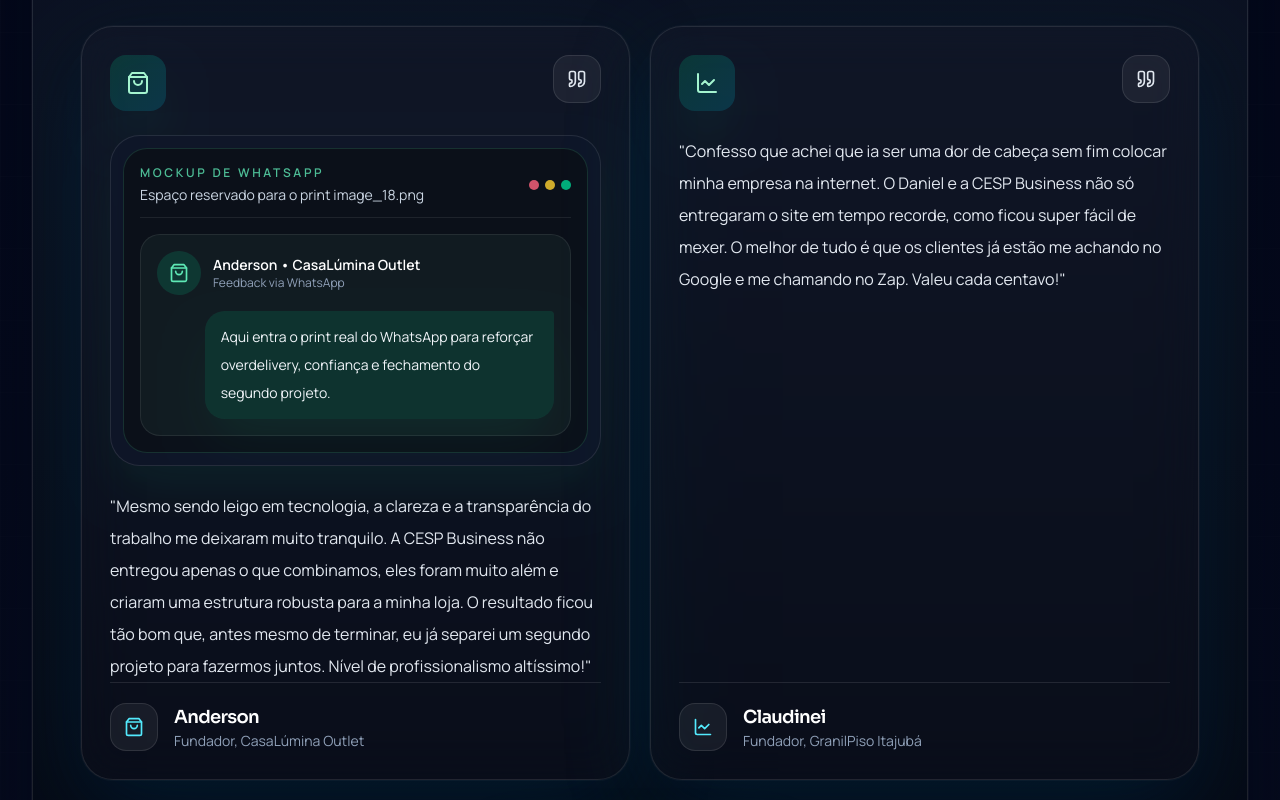
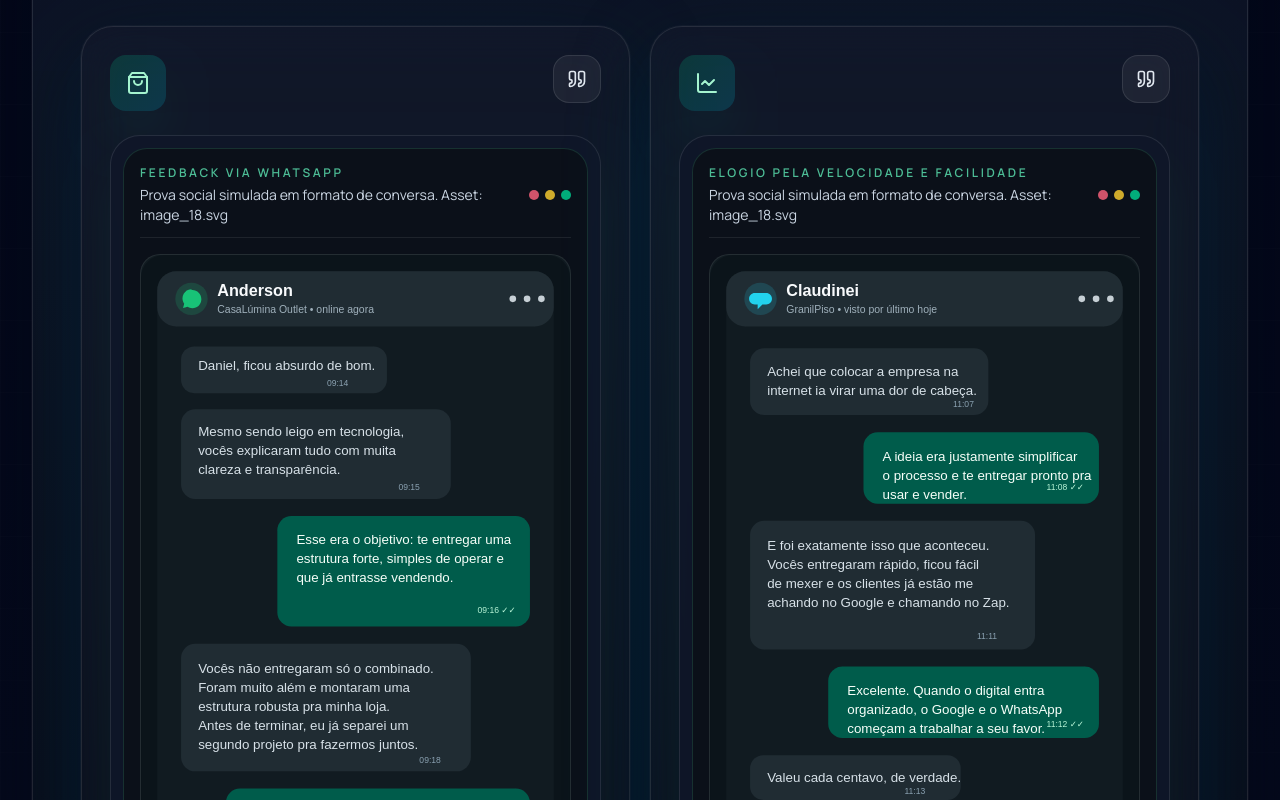
Before and after one commit to DANIELARANTESZDF/cesp-business, a React (Vite) app: page / in a window 1280 px wide. Shown: the part 4360-5160 px from the top of the page. Built offline with nearby package versions, Linux system fonts and the light colour scheme.

Commit message:
Add WhatsApp proof images for testimonials

```diff
--- a/SRC/components/TestimonialsSection.jsx
+++ b/SRC/components/TestimonialsSection.jsx
@@ -1,5 +1,4 @@
 import { motion } from 'framer-motion'
-import { ShoppingBag } from 'lucide-react'
 
 import {
   reveal,
@@ -10,17 +9,17 @@
 import { CtaButton } from './ui/CtaButton'
 import { SectionIntro } from './ui/SectionIntro'
 
-function WhatsappProofMockup() {
+function WhatsappProofImage({ imageSrc, imageAlt, label }) {
   return (
     <div className="overflow-hidden rounded-[30px] border border-white/10 bg-[#0f172a]/80 p-3 shadow-2xl shadow-emerald-500/10">
       <div className="rounded-[24px] border border-emerald-300/15 bg-[#0b1019] p-4">
         <div className="flex items-center justify-between border-b border-white/8 pb-3">
           <div>
             <p className="text-xs font-semibold uppercase tracking-[0.22em] text-emerald-300/80">
-              Mockup de WhatsApp
+              {label}
             </p>
             <p className="mt-1 text-sm text-slate-300">
-              Espaço reservado para o print {whatsappProofAssetName}
+              Prova social simulada em formato de conversa. Asset: {whatsappProofAssetName}
             </p>
           </div>
           <div className="flex items-center gap-1.5">
@@ -30,21 +29,12 @@
           </div>
         </div>
 
-        <div className="mt-4 rounded-[20px] border border-white/8 bg-[#111b21] p-4">
-          <div className="flex items-center gap-3">
-            <div className="flex h-11 w-11 items-center justify-center rounded-full bg-emerald-400/15 text-emerald-300">
-              <ShoppingBag className="h-5 w-5" />
-            </div>
-            <div>
-              <p className="text-sm font-semibold text-white">Anderson • CasaLúmina Outlet</p>
-              <p className="text-xs text-slate-400">Feedback via WhatsApp</p>
-            </div>
-          </div>
-
-          <div className="mt-4 ml-auto max-w-[88%] rounded-[20px] rounded-tr-sm bg-emerald-500/15 px-4 py-3 text-sm leading-7 text-slate-100 shadow-2xl shadow-emerald-500/10">
-            Aqui entra o print real do WhatsApp para reforçar overdelivery, confiança e fechamento do segundo projeto.
-          </div>
-        </div>
+        <img
+          src={imageSrc}
+          alt={imageAlt}
+          className="mt-4 block w-full rounded-[20px] border border-white/8 bg-[#111b21]"
+          loading="lazy"
+        />
       </div>
     </div>
   )
@@ -61,7 +51,7 @@
       />
 
       <div className="mt-10 grid gap-5 md:grid-cols-2">
-        {testimonials.map(({ body, icon: Icon, name, quoteIcon: QuoteIcon, role, highlight }, index) => (
+        {testimonials.map(({ body, icon: Icon, name, proofAlt, proofImage, quoteIcon: QuoteIcon, role, highlight }, index) => (
           <motion.article key={name} {...reveal(0.08 + index * 0.08)} className="testimonial-card">
             <div className="flex items-start justify-between gap-4">
               <div className="flex h-14 w-14 items-center justify-center rounded-2xl bg-gradient-to-br from-emerald-500/20 to-cyan-500/20 text-emerald-200 shadow-2xl shadow-emerald-500/15">
@@ -72,7 +62,11 @@
               </div>
             </div>
 
-            {highlight ? <div className="mt-6"><WhatsappProofMockup /></div> : null}
+            {highlight && proofImage ? (
+              <div className="mt-6">
+                <WhatsappProofImage imageSrc={proofImage} imageAlt={proofAlt} label={highlight} />
+              </div>
+            ) : null}
 
             <p className="mt-6 text-base leading-8 text-slate-200">"{body}"</p>
 
--- a/SRC/content/landingContent.js
+++ b/SRC/content/landingContent.js
@@ -28,7 +28,7 @@
 export const whatsappMessage = 'Olá, quero digitalizar minha empresa'
 export const whatsappUrl = `https://wa.me/${whatsappNumberPlaceholder}?text=${encodeURIComponent(whatsappMessage)}`
 export const localAuthority = 'Acelerando negócios em Itajubá e região.'
-export const whatsappProofAssetName = 'image_18.png'
+export const whatsappProofAssetName = 'image_18.svg'
 
 export const reveal = (delay = 0) => ({
   initial: { opacity: 0, y: 26 },
@@ -141,14 +141,19 @@
     role: 'Fundador, CasaLúmina Outlet',
     body:
       'Mesmo sendo leigo em tecnologia, a clareza e a transparência do trabalho me deixaram muito tranquilo. A CESP Business não entregou apenas o que combinamos, eles foram muito além e criaram uma estrutura robusta para a minha loja. O resultado ficou tão bom que, antes mesmo de terminar, eu já separei um segundo projeto para fazermos juntos. Nível de profissionalismo altíssimo!',
-    highlight: 'Mockup de WhatsApp',
+    highlight: 'Feedback via WhatsApp',
+    proofImage: `${assetBase}image_18.svg`,
+    proofAlt: 'Simulação de conversa no WhatsApp com elogio do Anderson para a CESP Business',
   },
   {
     icon: LineChart,
     quoteIcon: Quote,
     name: 'Claudinei',
-    role: 'Fundador, GranilPiso Itajubá',
+    role: 'Fundador, GranilPiso',
     body:
       'Confesso que achei que ia ser uma dor de cabeça sem fim colocar minha empresa na internet. O Daniel e a CESP Business não só entregaram o site em tempo recorde, como ficou super fácil de mexer. O melhor de tudo é que os clientes já estão me achando no Google e me chamando no Zap. Valeu cada centavo!',
+    highlight: 'Elogio pela velocidade e facilidade',
+    proofImage: `${assetBase}image_19.svg`,
+    proofAlt: 'Simulação de conversa no WhatsApp com elogio do Claudinei para a CESP Business',
   },
 ]
```
Also changed, not shown: public/image_18.svg (added), public/image_19.svg (added).
